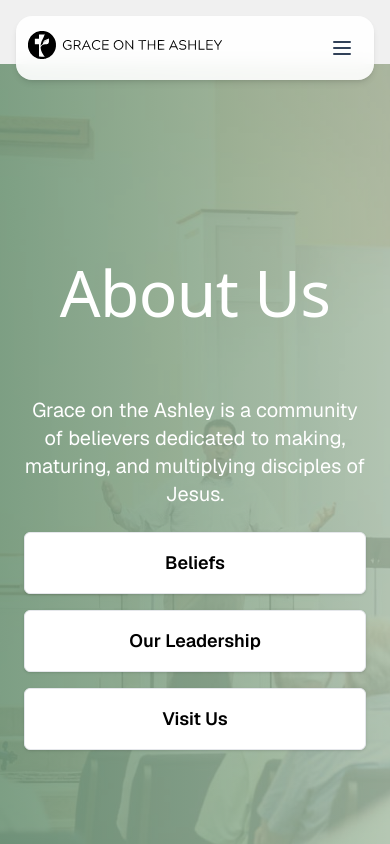
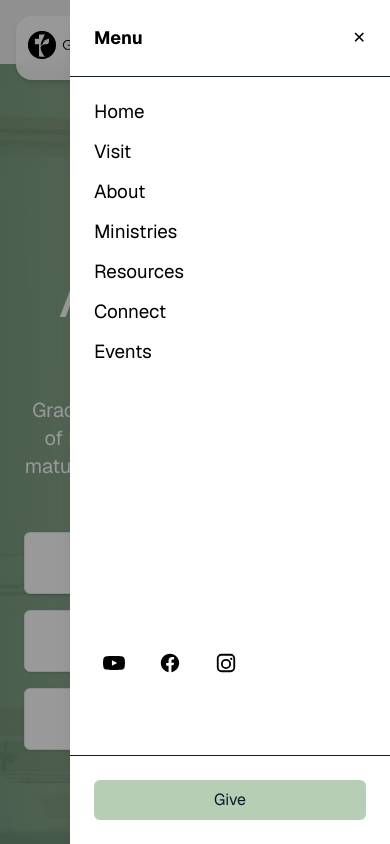
Before and after one commit to joshconverse/gota-site, a Next.js app: page /about in a window 390 px wide. Both pictures are taken after a click on the button "Open menu". Shown: the top 844 px of the page. Built offline with nearby package versions, Linux system fonts and the light colour scheme.

Commit message:
Fix MobileNav positioning and z-index behavior

```diff
--- a/src/components/MobileNav.tsx
+++ b/src/components/MobileNav.tsx
@@ -41,7 +41,7 @@ export default function MobileNav({ isOpen, onClose }: MobileNavProps) {
   if (!mounted) return null;
 
   const content = (
-    <div aria-hidden={!isOpen} className={`sticky inset-0 z-[80] ${isOpen ? "" : "pointer-events-none"}`}>
+    <div aria-hidden={!isOpen} className={`fixed inset-0 z-[80] ${isOpen ? "" : "pointer-events-none"}`}>
       <div
         onClick={onClose}
         className={`absolute inset-0 bg-black/40 transition-opacity ${isOpen ? "opacity-100" : "opacity-0"}`}
```
